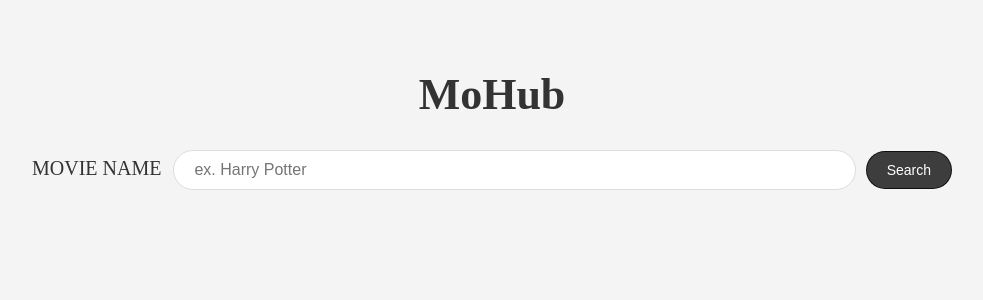
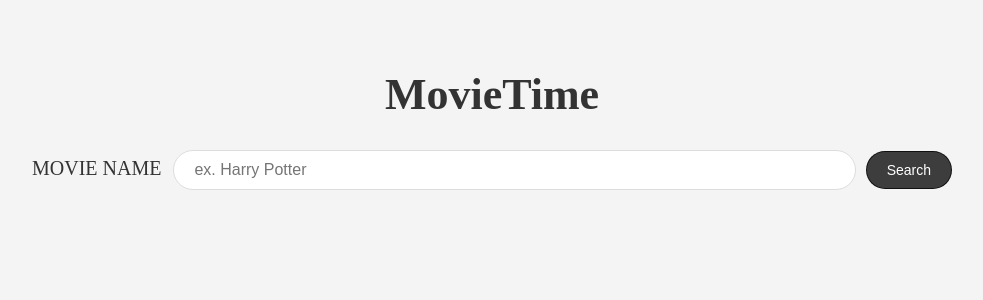
Before and after one commit to Harshsngh07/MovieTime, a React (Create React App) app: page / in a window 1280 px wide. Shown: the top 300 px of the page, without its empty margins (148-1131 px from the left). Built offline with nearby package versions, Linux system fonts and the light colour scheme.

Commit message:
MovieTime

```diff
--- a/src/App.js
+++ b/src/App.js
@@ -4,7 +4,7 @@
 function App() {
   return (
     <div className="container">
-      <h1 className="title">MoHub</h1>
+      <h1 className="title">MovieTime</h1>
       <SearchMovies />
     </div>
   );
```
